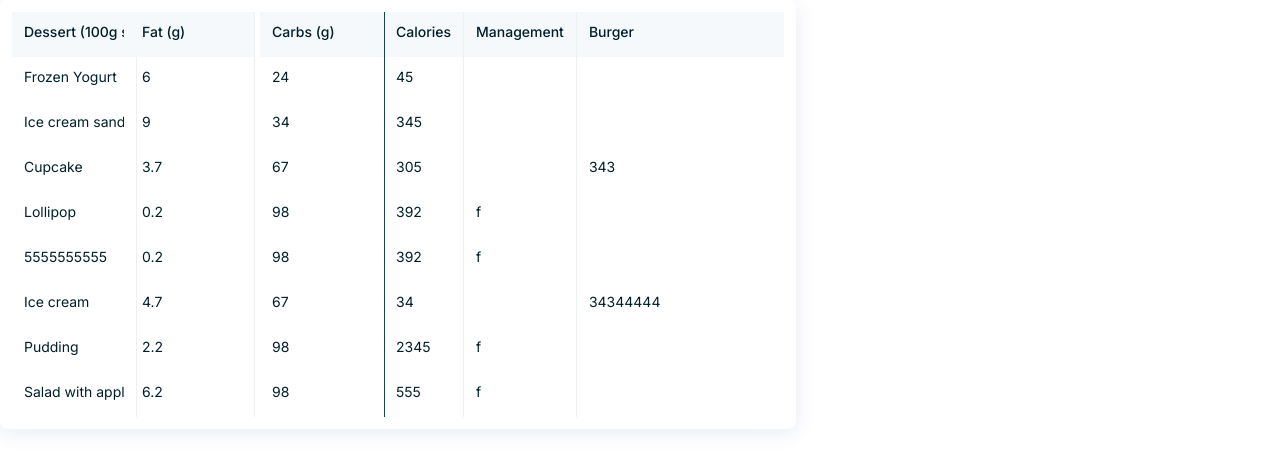
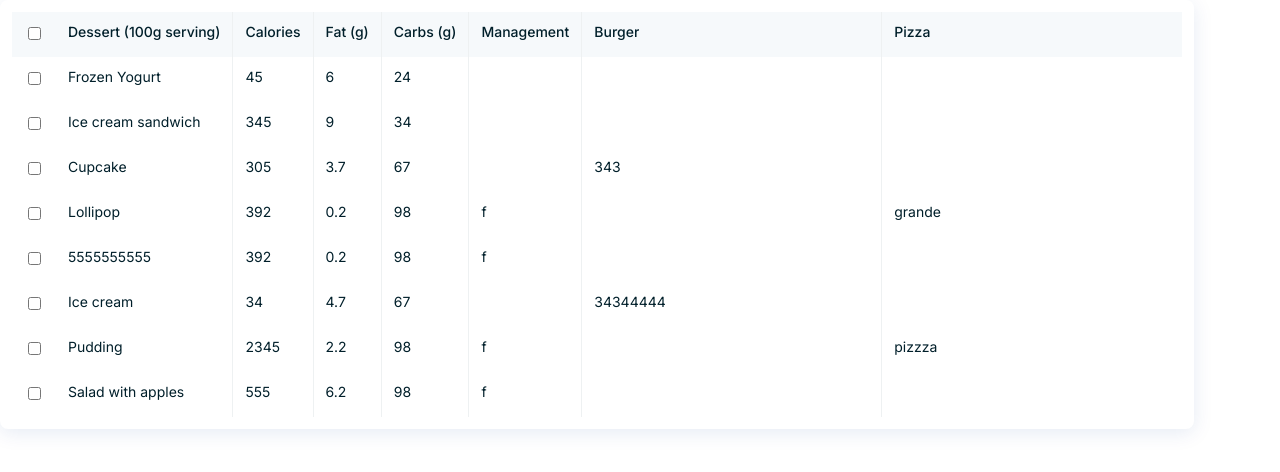
Before and after one commit to blanderbit/vue3-table-grid__library, a Vue app: page / in a window 1280 px wide. Shown: the top 472 px of the page. Built offline with nearby package versions, Linux system fonts and the light colour scheme.

Commit message:
started doing single select

```diff
--- a/src/App.vue
+++ b/src/App.vue
@@ -8,6 +8,7 @@
       :isLoaderHard ="false"
       :tableHeight ="''"
       :isHeaderSticky ="false"
+      :showSelect ="true"
       @row-click="indexRow"
       @mouseHover ="showHoverCellData"
     >
@@ -44,8 +45,7 @@ import VTable from './components/VTable.vue'
 const columns = reactive([
   {
     displayName: 'Dessert (100g serving)',
-    displayValue: 'name',
-    fixed: true
+    displayValue: 'name'
   },
   {
     displayName: 'Calories',
@@ -53,13 +53,11 @@ const columns = reactive([
   },
   {
     displayName: 'Fat (g)',
-    displayValue: 'fat',
-    fixed: true
+    displayValue: 'fat'
   },
   {
     displayName: 'Carbs (g)',
-    displayValue: 'carbs',
-    fixed: true
+    displayValue: 'carbs'
   },
   {
     displayName: 'Management',
--- /dev/null
+++ b/src/components/VCheckbox.vue
@@ -0,0 +1,32 @@
+<template>
+  <div class="checkbox">
+    <input
+      type="checkbox"
+      :checked="checked"
+      @change="onChange"
+      name=""
+      id=""
+    >
+  </div>
+</template>
+
+<script>
+export default {
+  props: {
+    checked: {
+      type: Boolean,
+      default: false
+    }
+  },
+  emits: ['checkbox-changed'],
+  setup (props, context) {
+    const onChange = () => {
+      context.emit('checkbox-changed', props.checked)
+    }
+
+    return {
+      onChange
+    }
+  }
+}
+</script>
--- a/src/components/VTable.vue
+++ b/src/components/VTable.vue
@@ -26,6 +26,15 @@
       <table v-if="isTableVisible" class="vt-table">
         <thead :style="styleHeader"> <!-- Header block -->
           <tr>
+            <th v-if="showSelect">
+              <slot>
+                <VCheckbox
+                  id="mark-all"
+                  :checked="isMarkedAllCheckboxes"
+                  @checkbox-changed="selectAllCheckboxChanged"
+                />
+              </slot>
+            </th>
             <th
               v-for="(header, idx) in mainColumns"
               :key="idx"
@@ -51,6 +60,14 @@
             @mouseover="rowHover(row, $event)"
             :style="bgStyle"
           > <!-- rowClick function emits index of the row on the top -->
+            <td v-if="showSelect">
+              <!-- {{ mainColumns[rowIndex] }} -->
+              <slot>
+                <VCheckbox
+                  :checked="isMarkedAllCheckboxes"
+                />
+              </slot>
+            </td>
             <td
               v-for="(header, idx) in mainColumns"
               :key="idx"
@@ -82,12 +99,16 @@
 </template>
 
 <script>
-import { computed, onMounted } from 'vue'
+import { computed, onMounted, ref } from 'vue'
 import useLoader from '../utils/useLoader'
+import VCheckbox from '../components/VCheckbox.vue'
 // import { useSetupFixedColumnsHook } from '../hooks/use-setup-fixed-columns.hook'
 
 export default {
   name: 'main-table',
+  components: {
+    VCheckbox
+  },
   props: {
     dataSource: { // Here must be trasmited an array with objects for showing header
       type: Array,
@@ -120,6 +141,10 @@ export default {
     isHeaderSticky: {
       type: Boolean,
       default: false
+    },
+    showSelect: {
+      type: Boolean,
+      default: false
     }
   },
   emits: ['mouseHover'],
@@ -131,6 +156,7 @@ export default {
             .map((item, idx, array) => {
               return {
                 ...item,
+                id: idx,
                 _options: {
                   // creates class name for header table cell
                   class: [
@@ -146,11 +172,13 @@ export default {
                     left: item.fixed ? setLeftMargin() : ''
                   },
                   //creates name for slot
-                  slotName: `header-${item.displayValue}-content`
+                  slotName: `header-${item.displayValue}-content`,
+                  isChecked: true
                 }
               }
             })
     })
+
     /* eslint-enable */
     const rows = computed(() => {
       return props.dataSource
@@ -228,6 +256,11 @@ export default {
       }
     })
 
+    const isMarkedAllCheckboxes = ref(false)
+    const selectAllCheckboxChanged = val => {
+      isMarkedAllCheckboxes.value = !val
+    }
+
     return {
       mainColumns,
       rows,
@@ -236,7 +269,9 @@ export default {
       rowHover,
       bgStyle,
       styleTableWrapper,
-      styleHeader
+      styleHeader,
+      isMarkedAllCheckboxes,
+      selectAllCheckboxChanged
     }
   }
 }
@@ -253,8 +288,8 @@ $prefix: vt-;
     position: relative;
 
     .#{$prefix}table-wrapper {
-      width: 400px;
-      overflow-x: scroll;
+      /* width: 400px;
+      overflow-x: scroll; */
 
       .#{$prefix}loader-soft {
         background: #efefef8a;
```
